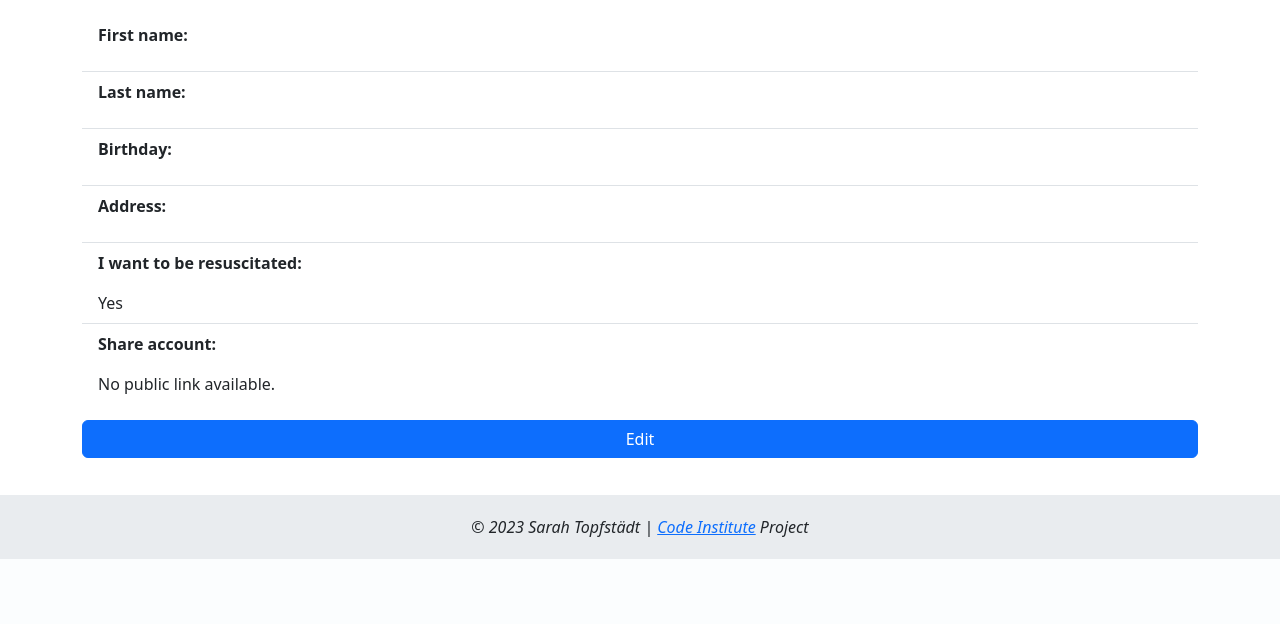
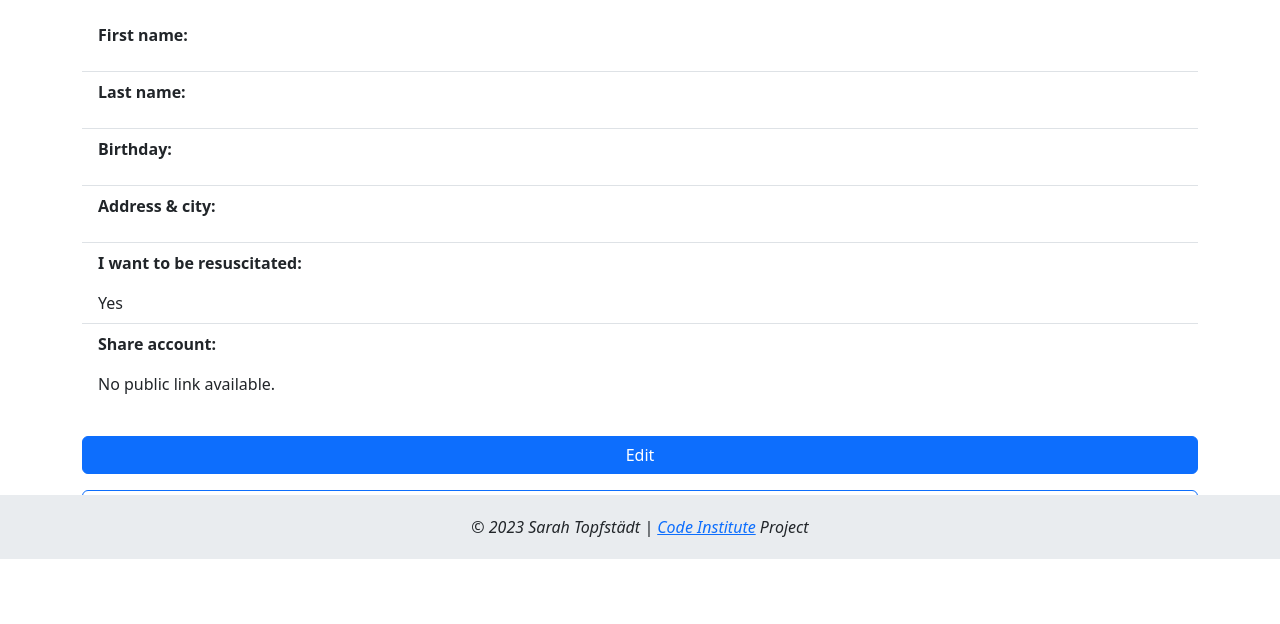
Before and after one commit to puma13992/digial-patient, a Django app: page /personal_data/ in a window 1280 px wide. Shown: the part 241-865 px from the top of the page. Before the commit the page ends 800 px from the top, so only its background shows below. Run offline with Django 3.2, Linux system fonts and the light colour scheme; the visitor is signed in with stand-in values (Sample User, id 1); data comes from the database, SQL or seed files in the repository; data that the repository does not hold is empty; some libraries are stand-ins or nearby versions.

Commit message:
Change some words and add back-button in personal_data.html

```diff
--- a/templates/personal_data.html
+++ b/templates/personal_data.html
@@ -29,7 +29,7 @@
             <p class="fw-bold">Birthday:</p> {{ user_profile.birthday|default:"" }}
           </li>
           <li class="list-group-item">
-            <p class="fw-bold">Address:</p> {{ user_profile.address|default:"" }}
+            <p class="fw-bold">Address & city:</p> {{ user_profile.address|default:"" }}
           </li>
           <li class="list-group-item">
             <p class="fw-bold">I want to be resuscitated:</p>
@@ -58,9 +58,14 @@
         </ul>
       </div>
     </div>
+    <div class="row my-3">
+      <div class="col-12 d-grid gap-2">
+        <a href="{% url 'edit_personal_data' %}" class="btn btn-primary" role="button">Edit</a>
+      </div>
+    </div>
     <div class="row pb-5 mb-5">
       <div class="col-12 d-grid gap-2">
-        <a href="{% url 'edit_personal_data' %}" class="btn btn-primary" role="button">Edit</a>
+        <a href="{% url 'profile' %}" class="btn btn-outline-primary" role="button">Back to overview</a>
       </div>
     </div>
   </section>
```
